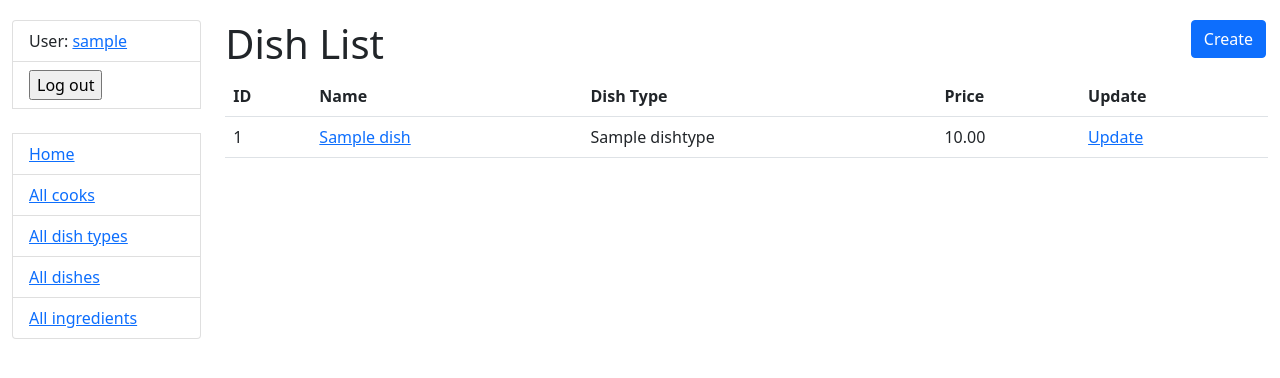
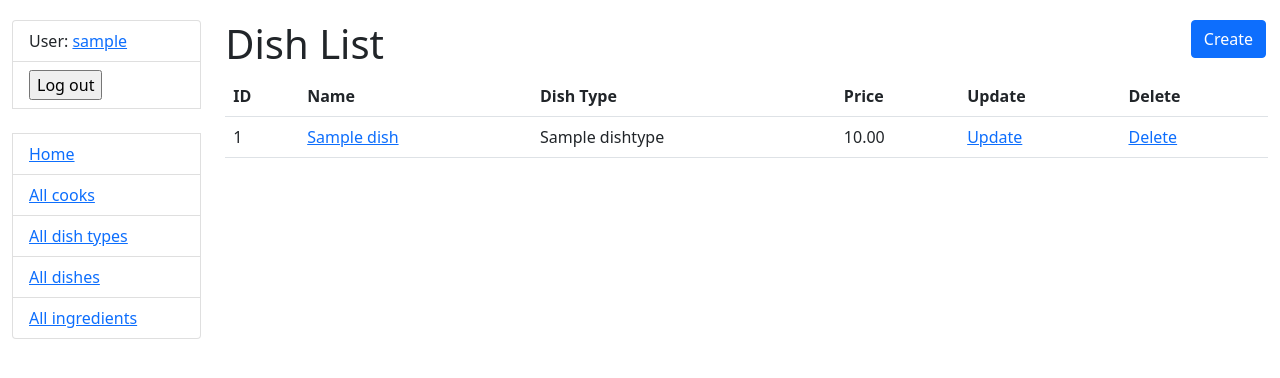
Before and after one commit to m1b0mb0/kitchen-management-system, a Django app: page /dishes/ in a window 1280 px wide. Shown: the top 378 px of the page. Run offline with Django 5.2, Linux system fonts and the light colour scheme; a user stored in the database is signed in; tables that the repository leaves empty hold one stand-in row (values such as "Sample post").

Commit message:
Add delete button to dish list template

```diff
--- a/templates/kitchen/dish_list.html
+++ b/templates/kitchen/dish_list.html
@@ -14,6 +14,7 @@
         <th>Dish Type</th>
         <th>Price</th>
         <th>Update</th>
+        <th>Delete</th>
       </tr>
     {% for dish in dish_list %}
       <tr>
@@ -26,6 +27,9 @@
         <td>
           <a href="{% url 'kitchen:dish-update' pk=dish.id %}">Update</a>
         </td>
+        <td>
+          <a href="{% url 'kitchen:dish-delete' pk=dish.id %}">Delete</a>
+        </td>
       </tr>
     {% endfor %}
     </table>
```
